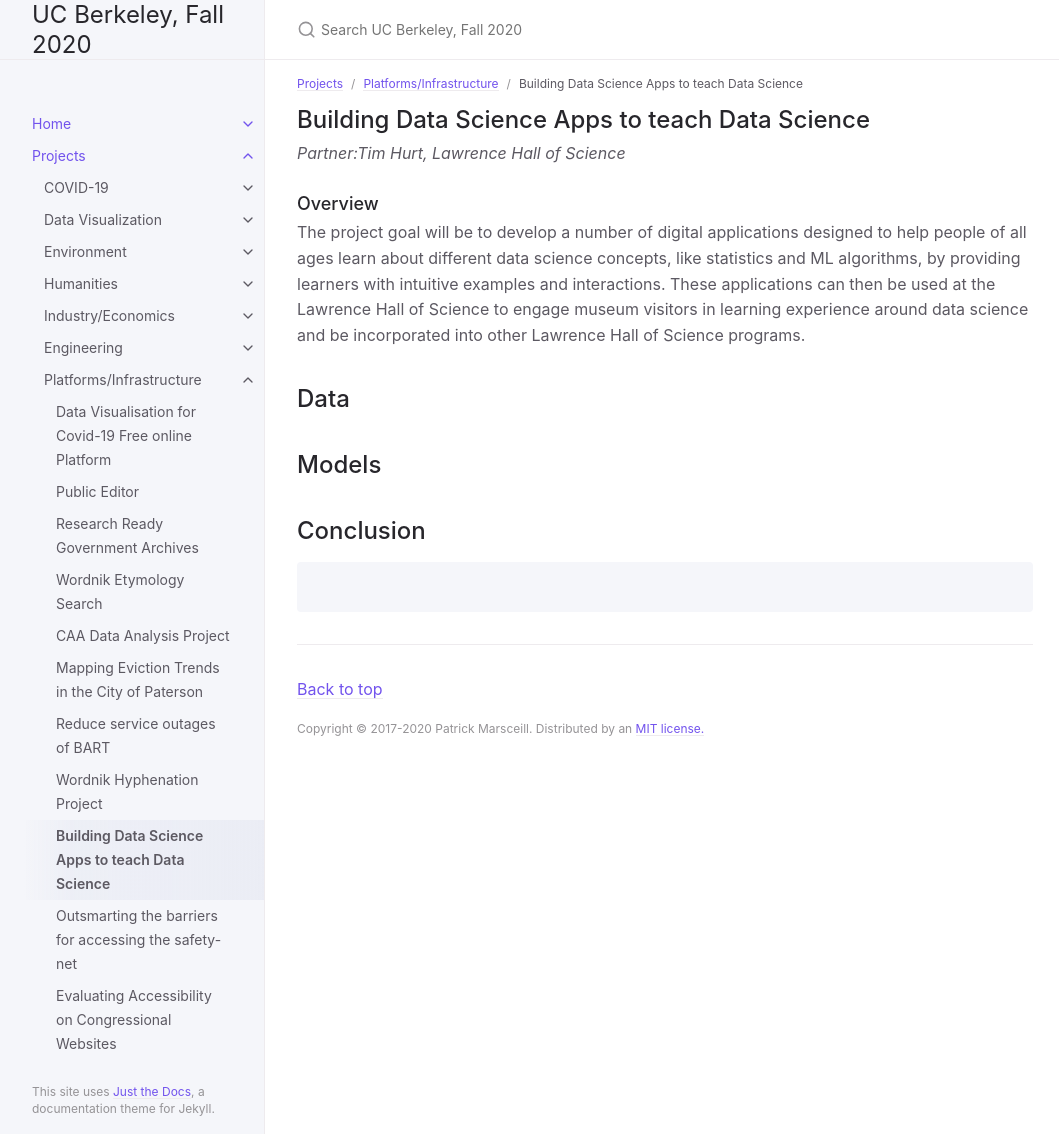
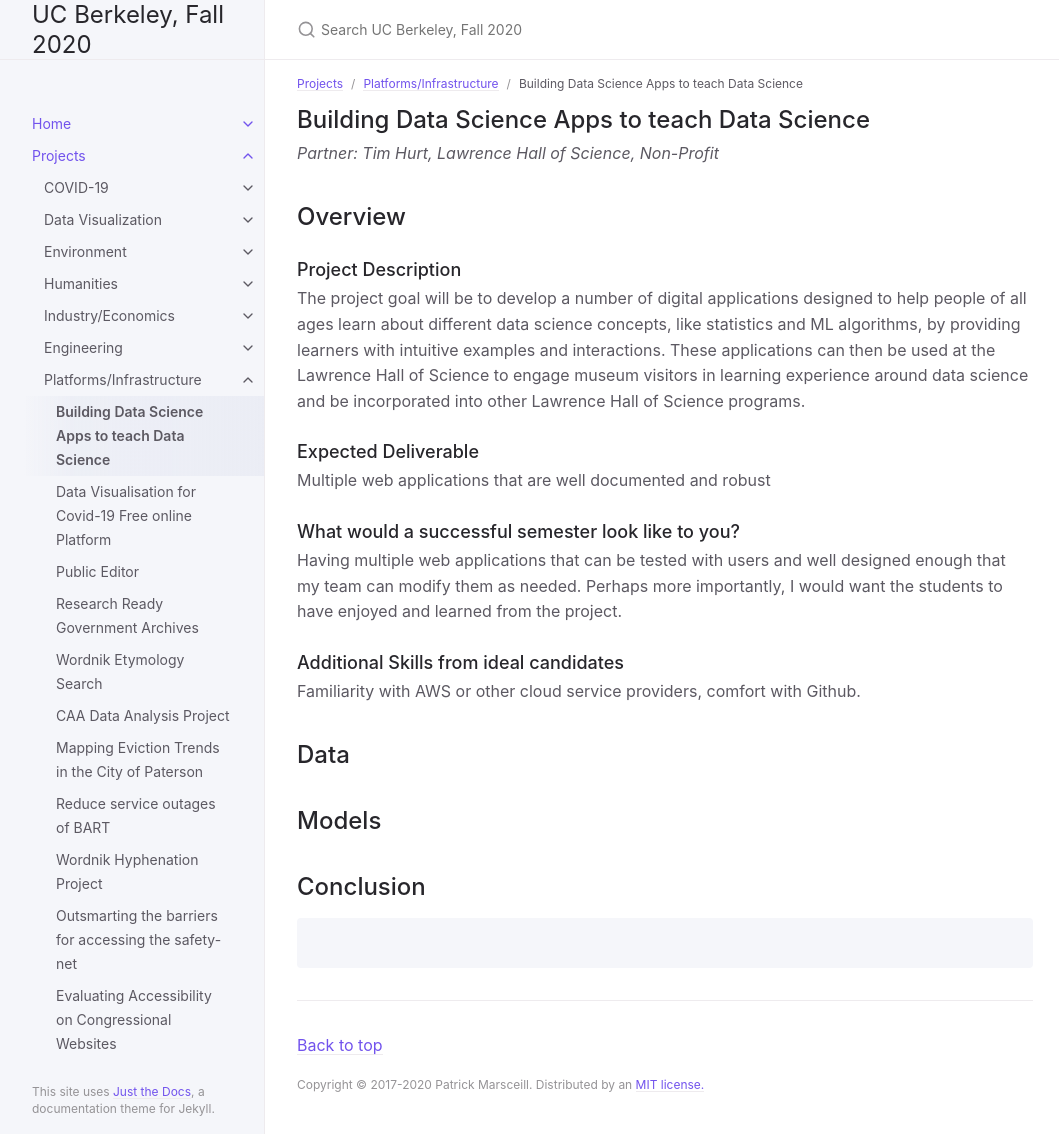
Before and after one commit to DS-Discovery/ds-discovery.github.io, a Jekyll site: the page built from Projects/Platforms:Infrastructure/Building Data Science Apps to teach Data Science.md, in a window 1280 px wide and 1134 px high. Shown: the whole window, without its empty margins (107-1166 px from the left). Built offline with Jekyll 4.4.1, drawn with Linux system fonts in a browser that asks for light colours.

Commit message:
Update Building Data Science Apps to teach Data Science.md

```diff
--- a/Projects/Platforms:Infrastructure/Building Data Science Apps to teach Data Science.md
+++ b/Projects/Platforms:Infrastructure/Building Data Science Apps to teach Data Science.md
@@ -3,16 +3,21 @@ layout: default
 title: Building Data Science Apps to teach Data Science
 parent: Platforms/Infrastructure
 grand_parent: Projects
-nav_order: 3
+nav_order: 0
 ---
 
 
 ## Building Data Science Apps to teach Data Science
-*Partner:Tim Hurt, Lawrence Hall of Science*
-
-### Overview
-
+*Partner: Tim Hurt, Lawrence Hall of Science, Non-Profit*
+## Overview
+### Project Description
 The project goal will be to develop a number of digital applications designed to help people of all ages learn about different data science concepts, like statistics and ML algorithms, by providing learners with intuitive examples and interactions. These applications can then be used at the Lawrence Hall of Science to engage museum visitors in learning experience around data science and be incorporated into other Lawrence Hall of Science programs.
+### Expected Deliverable
+Multiple web applications that are well documented and robust
+### What would a successful semester look like to you?
+Having multiple web applications that can be tested with users and well designed enough that my team can modify them as needed. Perhaps more importantly, I would want the students to have enjoyed and learned from the project.
+### Additional Skills from ideal candidates
+Familiarity with AWS or other cloud service providers, comfort with Github.
 
 ## Data
 
```
